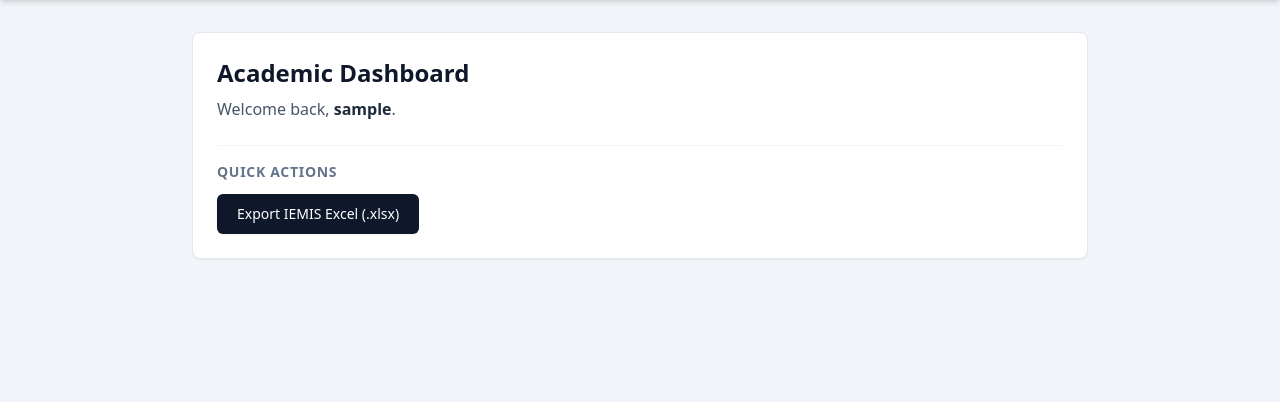
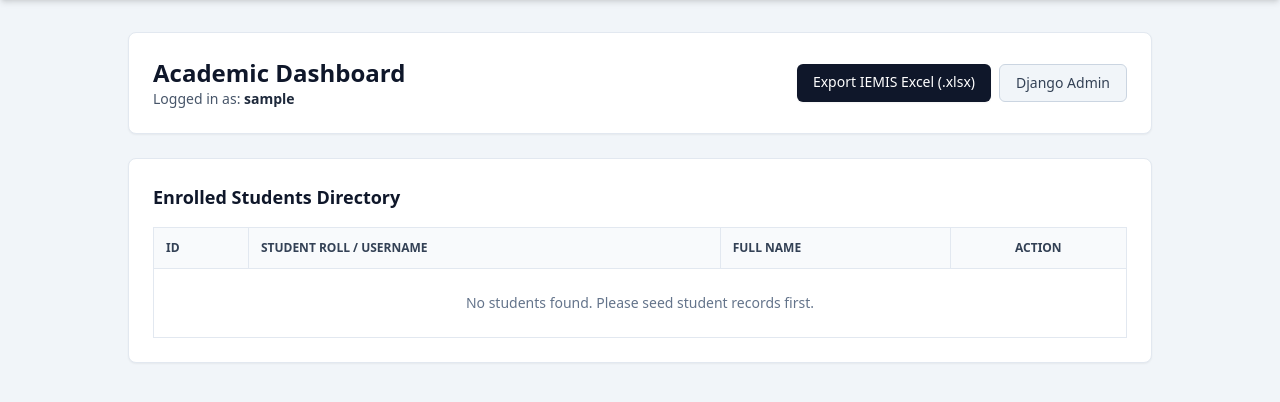
Before and after one commit to akarshanpoudel/gov-school-management-nepal, a Django app: page / in a window 1280 px wide. Shown: the part 60-462 px from the top of the page. Run offline with Django 5.2, Linux system fonts and the light colour scheme; the visitor is signed in with stand-in values (Sample User, id 1); some libraries are stand-ins or nearby versions.

Commit message:
feat(users): link student model to classroom

```diff
--- a/apps/users/models.py
+++ b/apps/users/models.py
@@ -1,32 +1,14 @@
 from django.contrib.auth.models import AbstractUser
 from django.db import models
-from django.utils.translation import gettext_lazy as _
 
 class User(AbstractUser):
     class Role(models.TextChoices):
-        ADMIN = "ADMIN", _("School Admin / Headmaster")
-        TEACHER = "TEACHER", _("Teacher")
-        STAFF = "STAFF", _("Accountant / Staff")
-        STUDENT = "STUDENT", _("Student")
+        ADMIN = 'ADMIN', 'Admin'
+        TEACHER = 'TEACHER', 'Teacher'
+        STUDENT = 'STUDENT', 'Student'
 
-    role = models.CharField(
-        max_length=20,
-        choices=Role.choices,
-        default=Role.TEACHER,
-        help_text=_("Access level in the school system")
-    )
-    phone_number = models.CharField(max_length=15, blank=True, null=True)
-    citizenship_no = models.CharField(
-        max_length=50,
-        blank=True,
-        null=True,
-        help_text=_("National Identification / Citizenship Number")
-    )
-
-    created_at = models.DateTimeField(auto_now_add=True)
-    updated_at = models.DateTimeField(auto_now=True)
+    role = models.CharField(max_length=10, choices=Role.choices, default=Role.STUDENT)
+    classroom = models.ForeignKey('academics.ClassRoom', on_delete=models.SET_NULL, null=True, blank=True, related_name='students')
 
     def __str__(self):
-        if self.get_full_name():
-            return f"{self.get_full_name()} ({self.get_role_display()})"
         return f"{self.username} ({self.get_role_display()})"
--- a/templates/core/dashboard.html
+++ b/templates/core/dashboard.html
@@ -1,15 +1,59 @@
 {% extends 'base.html' %}
 
 {% block content %}
-<div class="max-w-4xl mx-auto bg-white p-6 rounded-lg shadow-sm border border-slate-200">
-    <h2 class="text-2xl font-bold mb-2 text-slate-900">Academic Dashboard</h2>
-    <p class="mb-6 text-slate-600">Welcome back, <span class="font-semibold text-slate-800">{{ request.user.username }}</span>.</p>
+<div class="max-w-5xl mx-auto space-y-6">
+    <!-- Header Card -->
+    <div class="bg-white p-6 rounded-lg shadow-sm border border-slate-200 flex justify-between items-center">
+        <div>
+            <h2 class="text-2xl font-bold text-slate-900">Academic Dashboard</h2>
+            <p class="text-slate-600 text-sm">Logged in as: <span class="font-semibold text-slate-800">{{ request.user.username }}</span></p>
+        </div>
+        <div class="flex gap-2">
+            <a href="{% url 'academics:export_iemis' %}" class="bg-slate-900 text-white px-4 py-2 rounded-md hover:bg-slate-800 text-sm font-medium transition shadow-sm">
+                Export IEMIS Excel (.xlsx)
+            </a>
+            <a href="/admin/" class="bg-slate-100 text-slate-700 border border-slate-300 px-4 py-2 rounded-md hover:bg-slate-200 text-sm font-medium transition">
+                Django Admin
+            </a>
+        </div>
+    </div>
 
-    <div class="border-t border-slate-100 pt-4">
-        <h3 class="text-sm font-semibold text-slate-500 uppercase tracking-wider mb-3">Quick Actions</h3>
-        <a href="{% url 'academics:export_iemis' %}" class="inline-block bg-slate-900 text-white px-5 py-2.5 rounded-md hover:bg-slate-800 text-sm font-medium transition shadow-sm">
-            Export IEMIS Excel (.xlsx)
-        </a>
+    <!-- Student List Section -->
+    <div class="bg-white p-6 rounded-lg shadow-sm border border-slate-200">
+        <h3 class="text-lg font-bold text-slate-900 mb-4">Enrolled Students Directory</h3>
+
+        <table class="w-full text-left border-collapse border border-slate-200 text-sm">
+            <thead class="bg-slate-50 text-slate-700 uppercase text-xs font-semibold">
+                <tr>
+                    <th class="border border-slate-200 p-3">ID</th>
+                    <th class="border border-slate-200 p-3">Student Roll / Username</th>
+                    <th class="border border-slate-200 p-3">Full Name</th>
+                    <th class="border border-slate-200 p-3 text-center">Action</th>
+                </tr>
+            </thead>
+            <tbody class="divide-y divide-slate-200">
+                {% for student in students %}
+                <tr class="hover:bg-slate-50 transition">
+                    <td class="border border-slate-200 p-3 font-mono text-slate-500">{{ student.id }}</td>
+                    <td class="border border-slate-200 p-3 font-medium text-slate-900">{{ student.username }}</td>
+                    <td class="border border-slate-200 p-3 text-slate-700">{{ student.get_full_name|default:"N/A" }}</td>
+                    <td class="border border-slate-200 p-3 text-center">
+                        {% if latest_exam %}
+                            <a href="{% url 'academics:report_card' student.id latest_exam.id %}" class="inline-block bg-emerald-600 hover:bg-emerald-700 text-white px-3 py-1.5 rounded text-xs font-medium transition">
+                                View Grade Sheet →
+                            </a>
+                        {% else %}
+                            <span class="text-xs text-slate-400">No Exams Available</span>
+                        {% endif %}
+                    </td>
+                </tr>
+                {% empty %}
+                <tr>
+                    <td colspan="4" class="p-6 text-center text-slate-500">No students found. Please seed student records first.</td>
+                </tr>
+                {% endfor %}
+            </tbody>
+        </table>
     </div>
 </div>
 {% endblock %}
```
Also changed, not shown: apps/academics/models.py (+27 -1 lines), templates/academics/report_card.html (added, +85 -0 lines), apps/academics/migrations/0003_classroom_class_teacher_attendance.py (added), apps/users/migrations/0002_remove_user_citizenship_no_remove_user_created_at_and_more.py (added), 1 other file.
